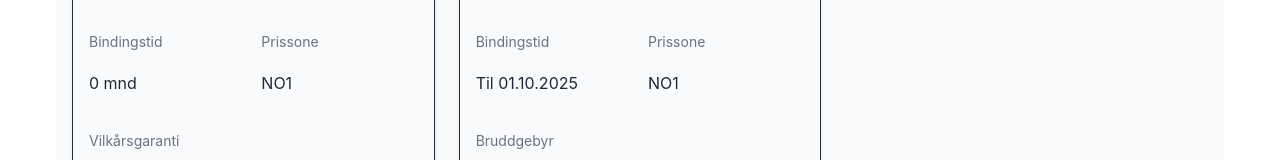
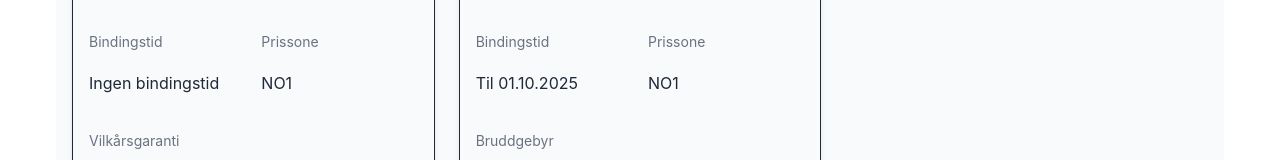
Before and after one commit to hazzler78/stromsjef, a Next.js app: page / in a window 1280 px wide. Shown: the part 524-684 px from the top of the page. Built offline with nearby package versions, Linux system fonts and the light colour scheme; no server answers.

Commit message:
Visar 'Ingen bindingstid' istället för '0 mnd' för bättre användarupplevelse

```diff
--- a/src/components/PlanCard.tsx
+++ b/src/components/PlanCard.tsx
@@ -43,7 +43,7 @@ const PlanCard = ({ plan }: PlanCardProps) => {
           </div>
           <div>
             <p className="text-sm text-gray-500">Bindingstid</p>
-            <p>{plan.bindingTimeText ? plan.bindingTimeText : `${plan.bindingTime} mnd`}</p>
+            <p>{plan.bindingTimeText ? plan.bindingTimeText : (plan.bindingTime === 0 ? 'Ingen bindingstid' : `${plan.bindingTime} mnd`)}</p>
           </div>
           <div>
             <p className="text-sm text-gray-500">Prissone</p>
```
